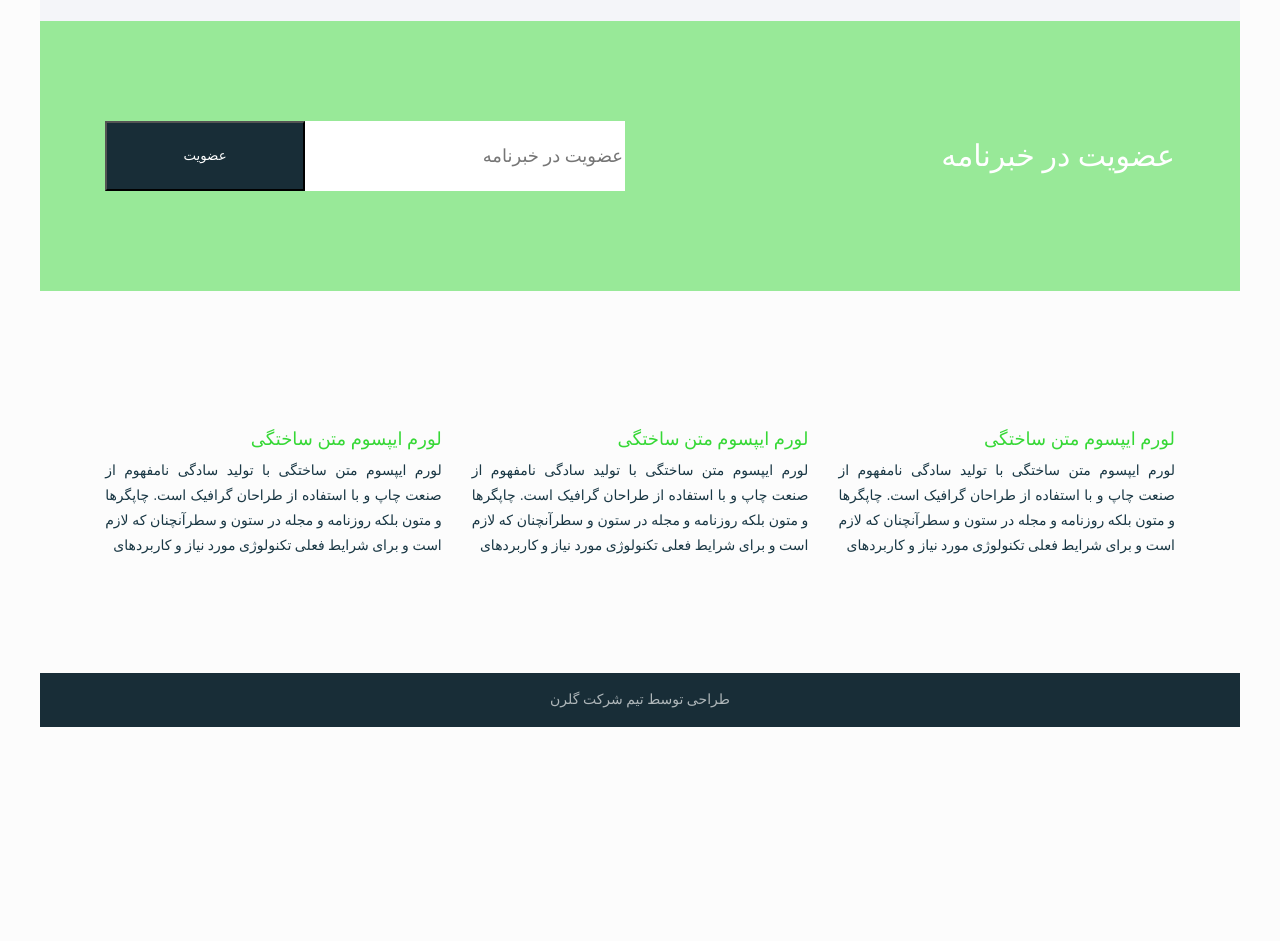
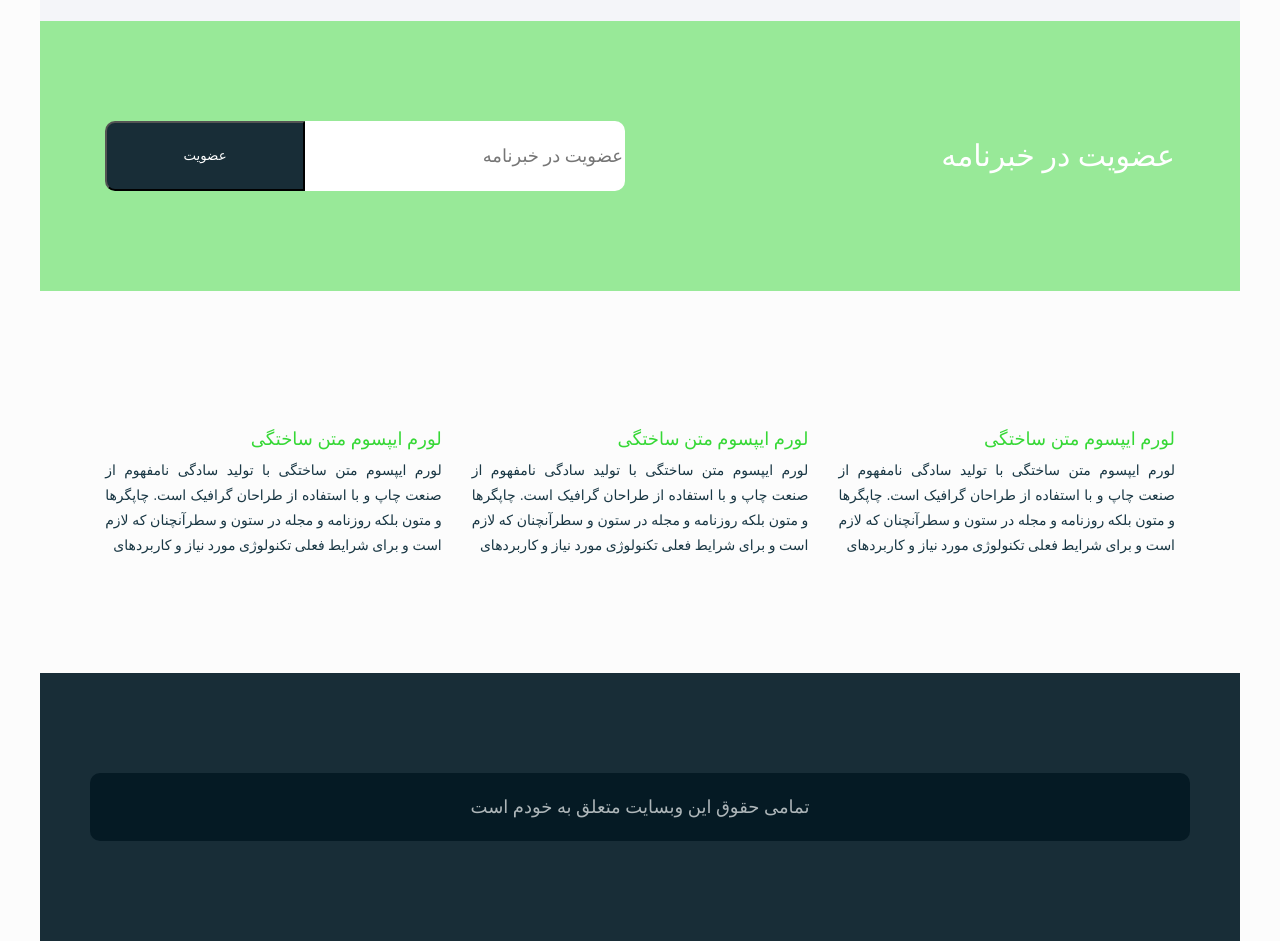
Before and after one commit to ali-bgh74/project, a plain HTML site: page index.html in a window 1280 px wide. Shown: the part 980-1921 px from the top of the page. Before the commit the page ends 1707 px from the top, so only its background shows below. Drawn offline with Linux system fonts and the light colour scheme.

Commit message:
project-html-css

```diff
--- a/index.html
+++ b/index.html
@@ -222,7 +222,11 @@
             </div>
         </div>
         <div class="footer">
-            طراحی توسط تیم شرکت گلرن
+            <div class="container">
+                <div class="footer_text">
+                    تمامی حقوق این وبسایت متعلق به خودم است
+                </div>
+            </div>
         </div>
     </div>
 </body>
--- a/style.css
+++ b/style.css
@@ -91,7 +91,7 @@ img{
 .masthead .top_menu ul li a{
     display: block;
     padding: 20px 10px;
-    color: #fefefe;
+    color: #aeb6b9;
 }
 .masthead .top_menu ul li a:hover{
     color:rgb(54, 216, 54) ;
@@ -137,13 +137,13 @@ img{
     text-align: center;
 }
 .title h2{
-    font-size: 20px;
     margin-bottom: 10px;
     color: #193744;
 }
 .title p{
     padding: 10px 0;
     color: #182d37;
+    font-size: 20px;
 }
 .team .team_details{
     width: 33.33%;
@@ -251,6 +251,8 @@ img{
     border: 0;
     float: right;
     font-size: 18px;
+    border-top-right-radius: 10px;
+    border-bottom-right-radius: 10px;
 }
 .newsletter input[type="text"]:focus{
     outline: none;
@@ -260,6 +262,8 @@ img{
     height: 70px;
     background-color: #182d37;
     color: #fff;
+    border-top-left-radius: 10px;
+    border-bottom-left-radius: 10px;
 }
 .blog{
     width: 100%;
@@ -285,9 +289,22 @@ img{
 }
 .footer{
     width: 100%;
-    padding: 20px 0;
+    padding: 100px 0;
+    float: right;
+    background-color: #182d37;
+
+
+
+}
+.footer .footer_text{
+    padding: 25px;
+    width: 100%;
     text-align: center;
     float: right;
-    background-color: #182d37;
+    background-color: #051a24;
     color: #aeb6b9;
+    font-size: 18px;
+    border-radius: 10px;
+
+
 }
```
